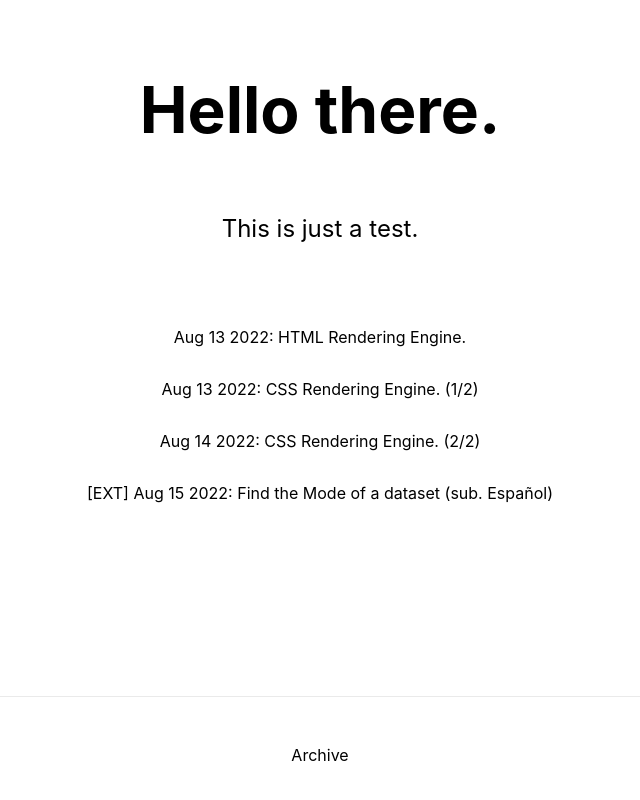
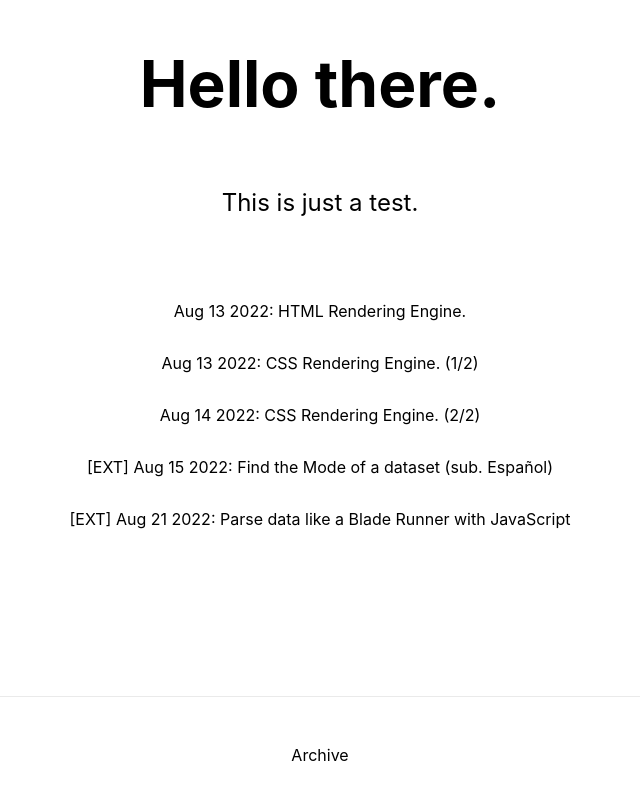
Before and after one commit to chriswillsflannery/chriswillsflannery, a Next.js app: page / in a window 1280 px wide. Shown: the part 104-904 px from the top of the page, without its empty margins (320-960 px from the left). Built offline with nearby package versions, Linux system fonts and the light colour scheme.

Commit message:
blade runner

```diff
--- a/pages/index.tsx
+++ b/pages/index.tsx
@@ -43,6 +43,10 @@ const Home: NextPage = () => {
         <p>
           <a href="https://www.youtube.com/watch?v=0V2Mi16xd04">[EXT] Aug 15 2022: Find the Mode of a dataset (sub. Español)</a>
         </p>
+
+        <p>
+          <a href="https://www.youtube.com/watch?v=ByuEfCcj1vg">[EXT] Aug 21 2022: Parse data like a Blade Runner with JavaScript</a>
+        </p>
       </main>
 
       <footer className={styles.footer}>
```
